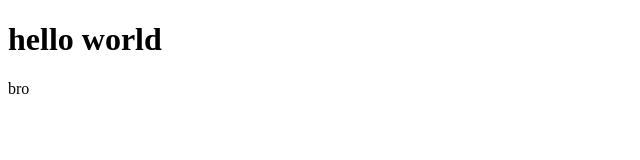
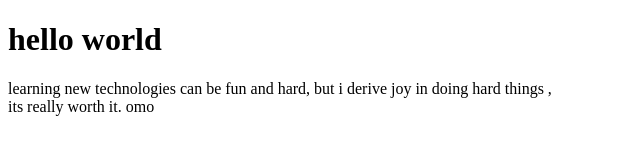
Before and after one commit to AyomideFatolu/top-1, a plain HTML site: page index.html in a window 1280 px wide. Shown: the whole page, without its empty margins (0-640 px from the left). Drawn offline with Linux system fonts and the light colour scheme.

Commit message:
still pushing

```diff
--- a/index.html
+++ b/index.html
@@ -7,6 +7,9 @@
     </head>
     <body>
         <h1> hello world</h1>
-        bro
+        <p> learning new technologies can be fun and hard,
+            but i derive joy in doing hard things , <br>
+            its really worth it. omo
+        </p>
     </body>
 </html>
```
